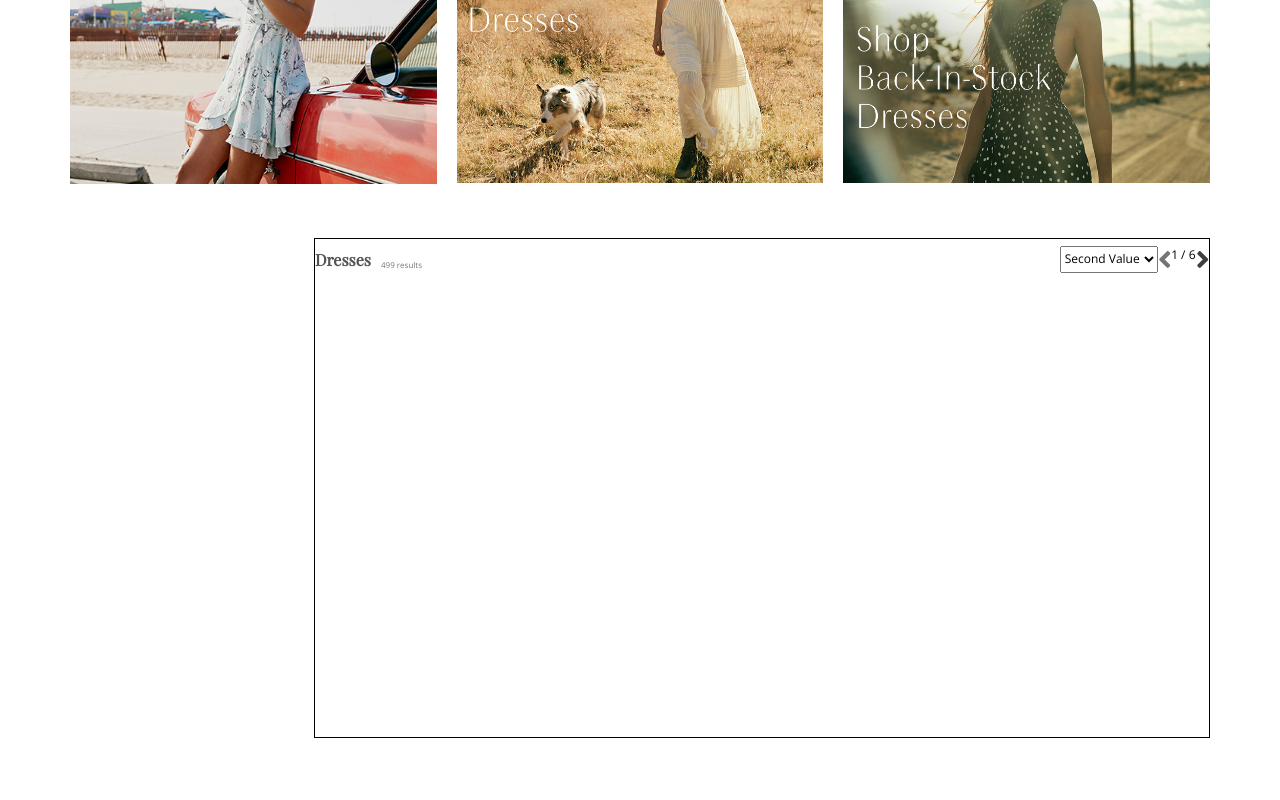
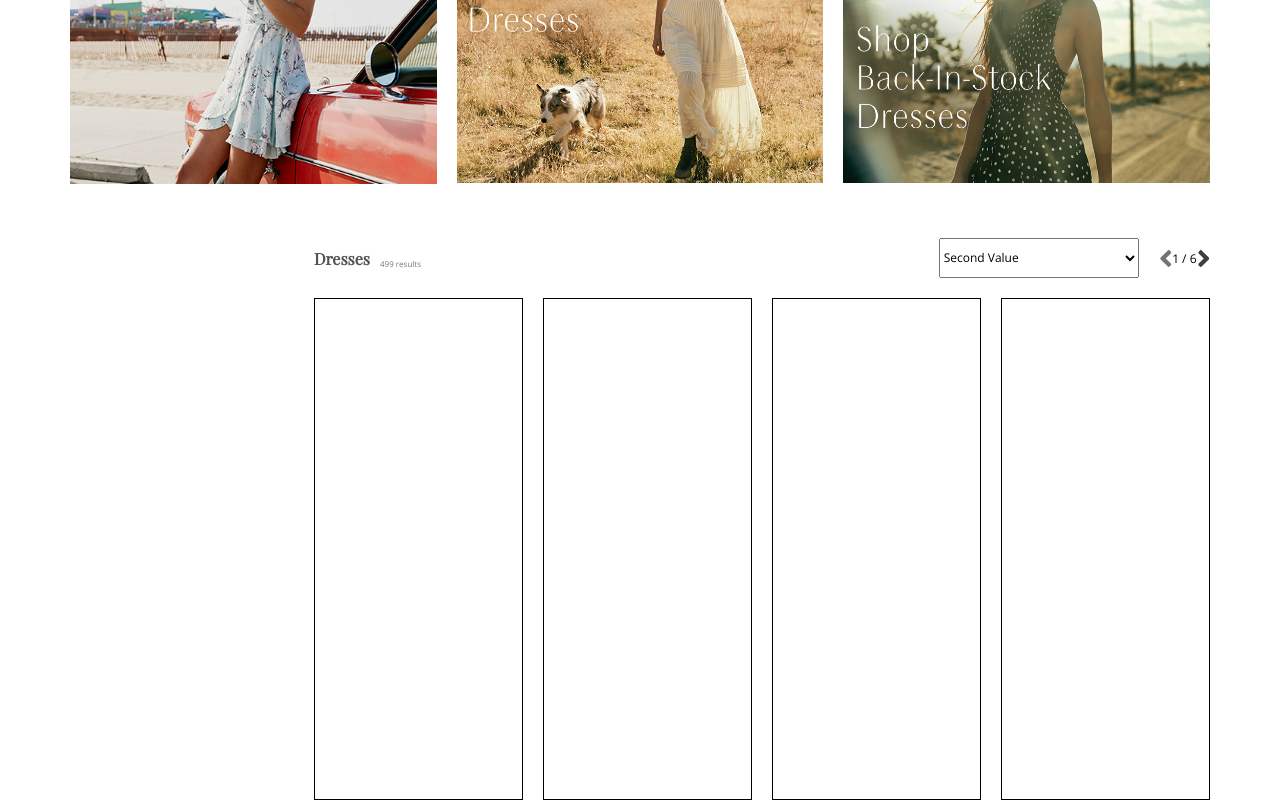
Before and after one commit to brenderbee/building-layouts, an Angular app: page / in a window 1280 px wide. Shown: the part 273-1073 px from the top of the page. Before the commit the page ends 1011 px from the top, so only its background shows below. Built offline with nearby package versions, Linux system fonts and the light colour scheme.

Commit message:
Finish styling marketplace header.

```diff
--- a/src/app/app.component.css
+++ b/src/app/app.component.css
@@ -144,15 +144,13 @@
   height: 500px;
 }
 
-.market {
-  border: 1px solid black;
-}
-
+/* Market Header */
 .market .market-header {
   display: flex;
   justify-content: space-between;
   align-items: center;
   height: 40px;
+  margin-bottom: 20px;
 }
 
 .market-header .left {
@@ -173,6 +171,7 @@
 
 .market-header .right {
   display: flex;
+  align-items: center;
 }
 
 .market-header .right svg {
@@ -184,3 +183,23 @@
   fill: #3f3f3f;
   height: 27px;
 }
+
+.market-header .right select {
+  fill: #3f3f3f;
+  height: 40px;
+  margin-right: 20px;
+  width: 200px;
+}
+
+/* Market grid */
+.grid {
+  display: grid;
+  grid-template-columns: repeat(auto-fit, minmax(150px, 1fr));
+  grid-auto-rows: 1fr;
+  grid-gap: 20px;
+}
+
+.grid .card {
+  border: 1px solid black;
+  height: 500px;
+}
--- a/src/app/app.component.html
+++ b/src/app/app.component.html
@@ -70,7 +70,7 @@
           <p>499 results</p>
         </div>
         <div class="right">
-          <select name="text"> <!--Supplement an id here instead of using 'text'-->
+          <select name="text">
             <option value="first">First Value</option>
             <option value="second" selected>Second Value</option>
             <option value="third">Third Value</option>
@@ -84,6 +84,15 @@
         <div class="card">
 
         </div>
+        <div class="card">
+
+        </div>
+        <div class="card">
+
+        </div>
+        <div class="card">
+
+        </div>
       </div>
     </div>
   </div>
```
